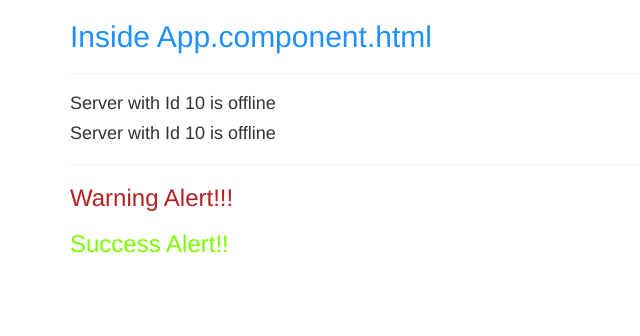
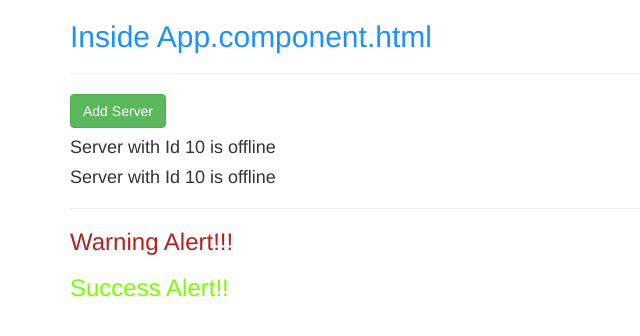
Before and after one commit to david2999999/Angular-5, an Angular app in the folder Angular-Demo/: page / in a window 1280 px wide. Shown: the top 336 px of the page, without its empty margins (0-640 px from the left). Built offline with nearby package versions, Linux system fonts and the light colour scheme.

Commit message:
property binding

```diff
--- a/Angular-Demo/src/app/servers/servers.component.html
+++ b/Angular-Demo/src/app/servers/servers.component.html
@@ -1,2 +1,4 @@
+<button class="btn btn-success"
+        [disabled]="!allowNewServer">Add Server</button>
 <app-server></app-server>
 <app-server></app-server>
--- a/Angular-Demo/src/app/servers/servers.component.ts
+++ b/Angular-Demo/src/app/servers/servers.component.ts
@@ -4,13 +4,19 @@
    selector: 'app-servers',
   // selector: '[app-servers]',
   // selector: '.app-servers',
-  template: `<app-server></app-server>
-              <app-server></app-server>`,
+  // template: `<app-server></app-server>
+  //             <app-server></app-server>`,
+  templateUrl: './servers.component.html',
   styleUrls: ['./servers.component.css']
 })
 export class ServersComponent implements OnInit {
+  allowNewServer = false;
 
-  constructor() { }
+  constructor() {
+    setTimeout(() => {
+      this.allowNewServer = true;
+    }, 2000);
+  }
 
   ngOnInit() {
   }
```
